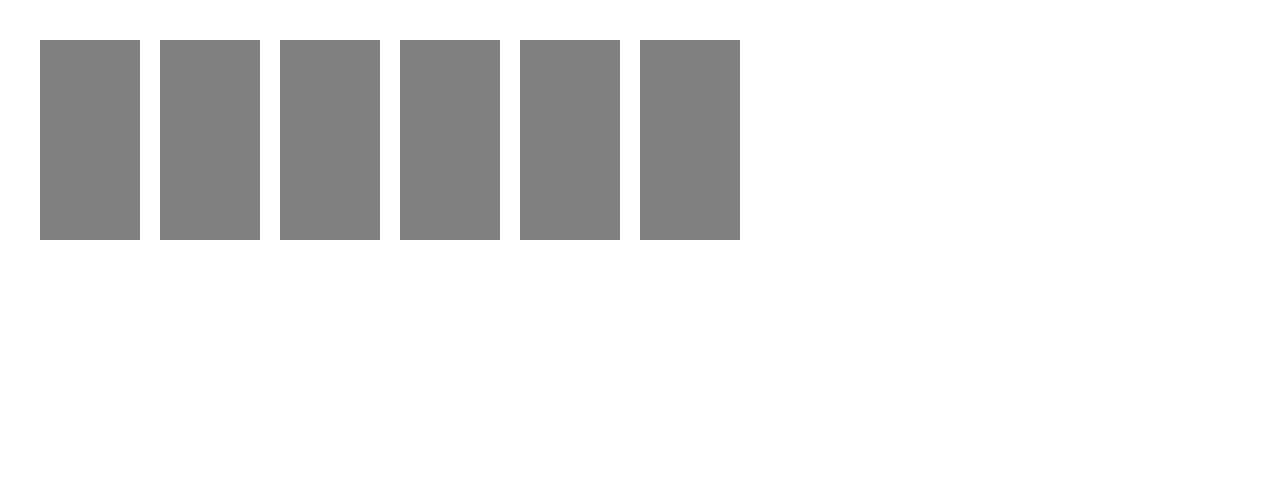
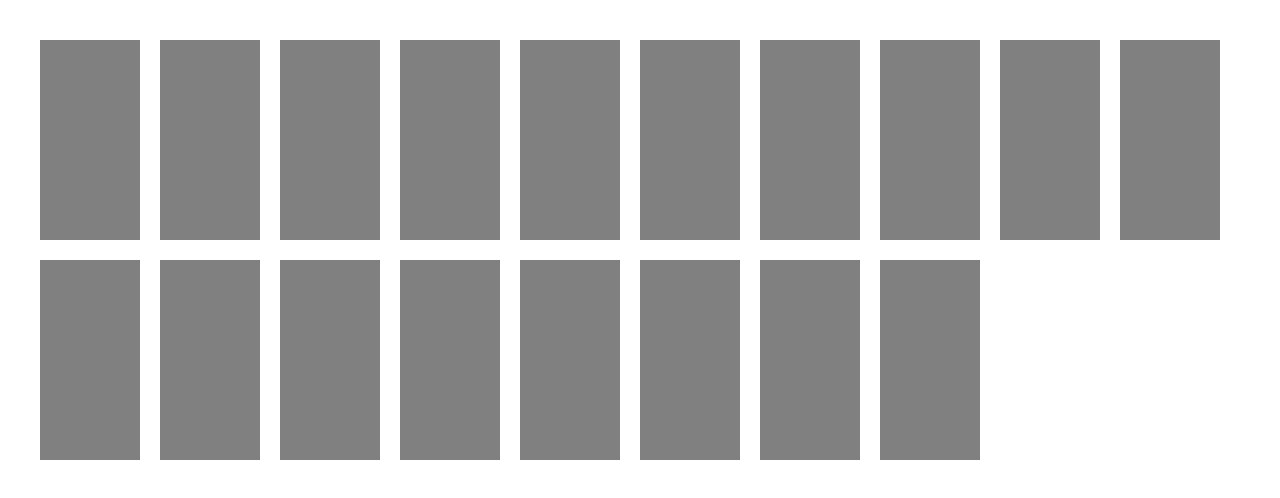
Before and after one commit to b-antonenko/task_at_the_lesson, a plain HTML site: page index.html in a window 1280 px wide. Drawn offline with Linux system fonts and the light colour scheme.

Commit message:
Solution

```diff
--- a/index.html
+++ b/index.html
@@ -13,6 +13,18 @@
     <article></article>
     <article></article>
     <article></article>
-    </main>
+    <article></article>
+    <article></article>
+    <article></article>
+    <article></article>
+    <article></article>
+    <article></article>
+    <article></article>
+    <article></article>
+    <article></article>
+    <article></article>
+    <article></article>
+    <article></article>
+</main>
 </body>
 </html>
```
